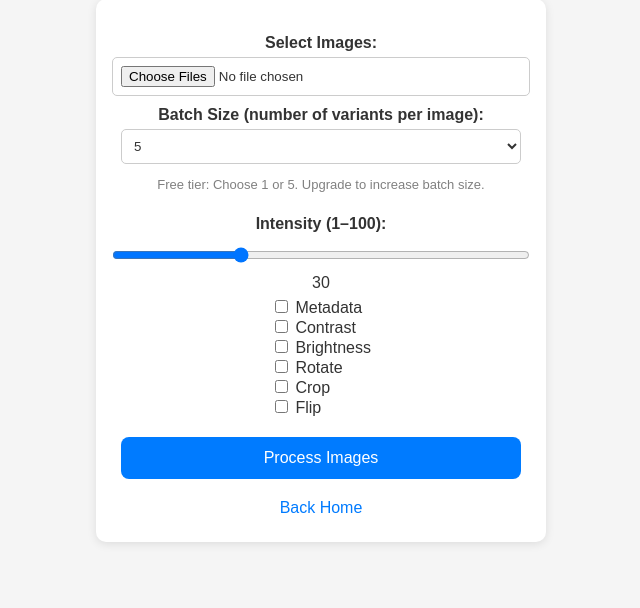
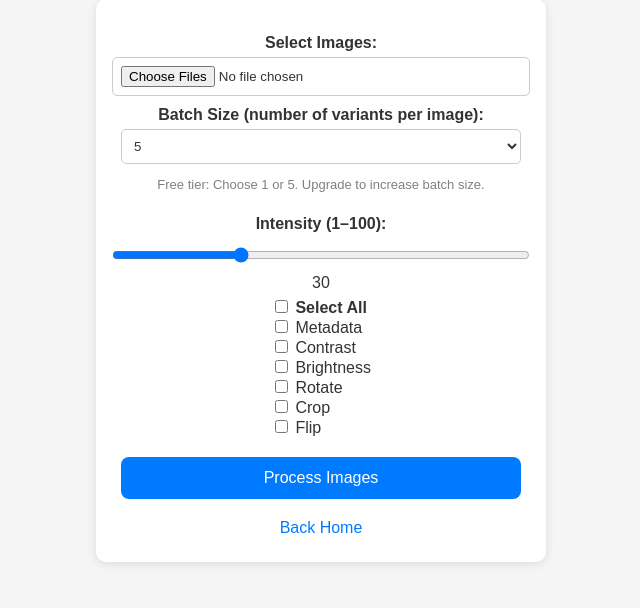
Before and after one commit to BrandonM01/METAMORPH, a Flask app: page /image-processor in a window 1280 px wide. Shown: the part 192-800 px from the top of the page, without its empty margins (319-959 px from the left). Run offline with Flask 3, Linux system fonts and the light colour scheme; a user stored in the database is signed in.

Commit message:
Update image_processor.html

```diff
--- a/templates/image_processor.html
+++ b/templates/image_processor.html
@@ -29,6 +29,7 @@
         <output>30</output>
 
         <div class="checkbox-group">
+            <label><input type="checkbox" id="selectAllFunctions"> <strong>Select All</strong></label><br>
             <label><input type="checkbox" name="change_metadata"> Metadata</label><br>
             <label><input type="checkbox" name="adjust_contrast"> Contrast</label><br>
             <label><input type="checkbox" name="adjust_brightness"> Brightness</label><br>
```
